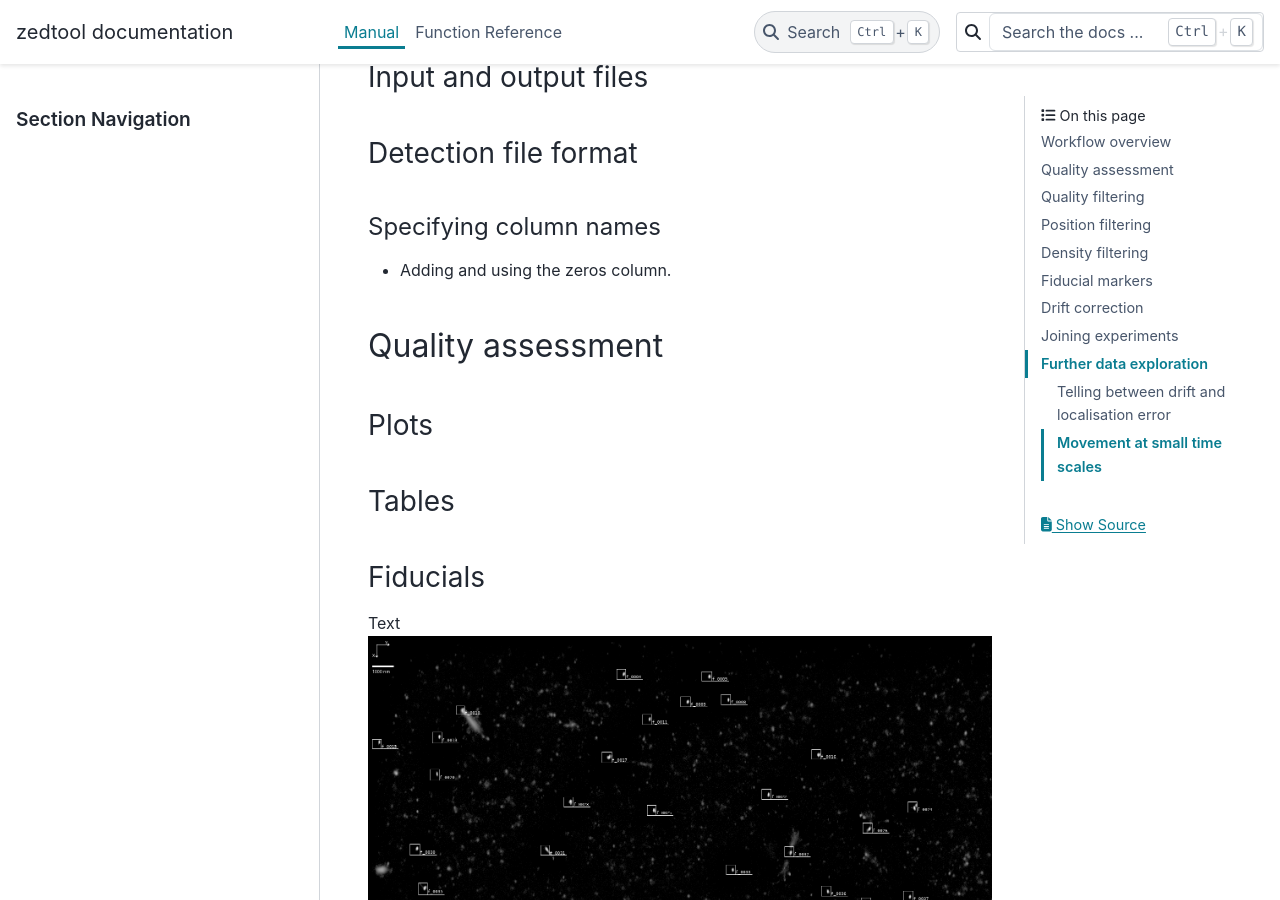
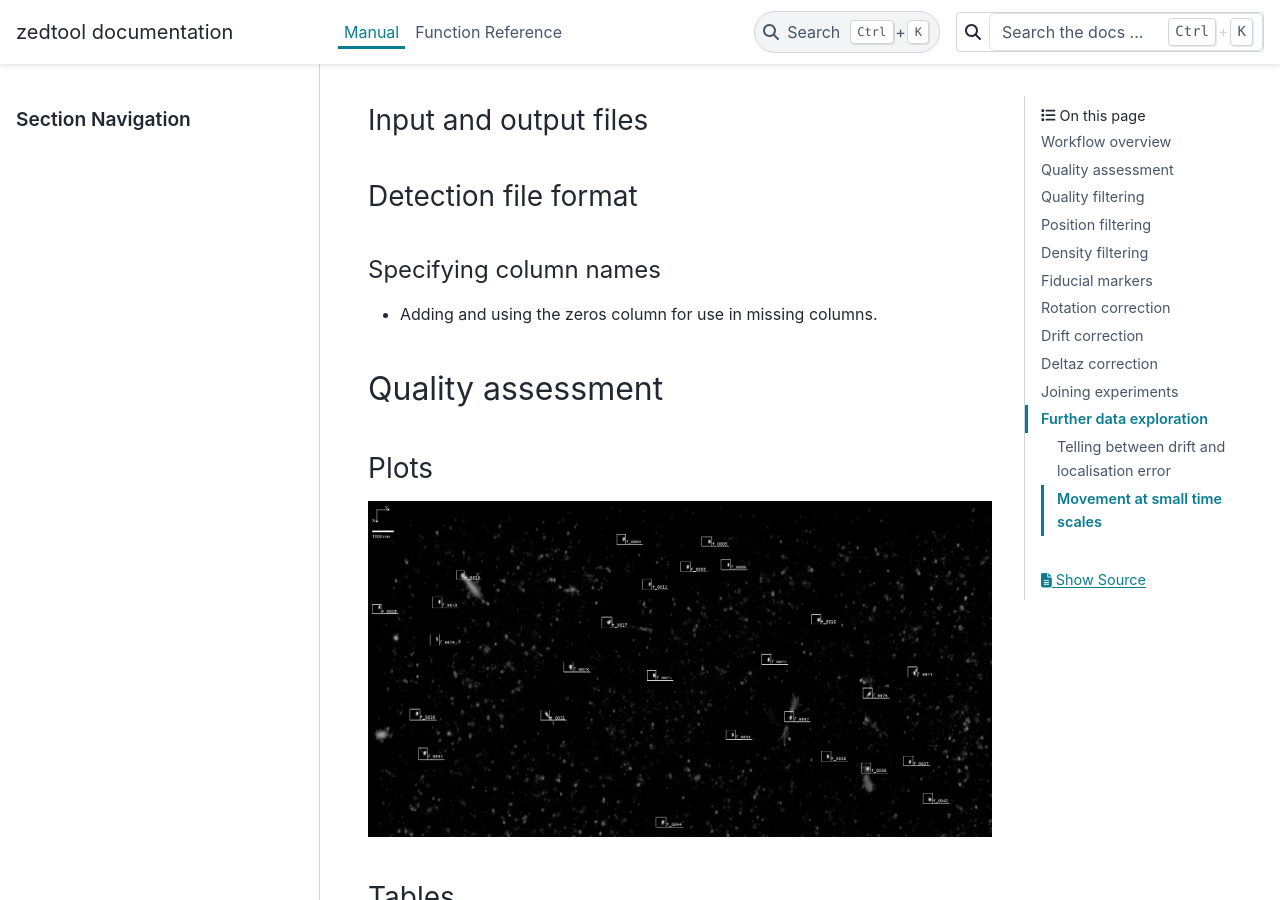
Before and after one commit to 3DGenomes/zedtool, a Sphinx documentation site: the page built from docs/source/manual.md, in a window 1280 px wide and 900 px high, scrolled down 1325 px. Built offline with Sphinx 7.4.7 and the PyData theme 0.15.4, drawn with Linux system fonts in a browser that asks for light colours; pages that are not in the unit, such as notebooks, are missing from menus; some of the changed text lies outside the part shown.

Commit message:
Update manual

````diff
--- a/docs/source/manual.md
+++ b/docs/source/manual.md
@@ -3,26 +3,28 @@
 
 ## Workflow overview
 Text
-![Plot Example](images/flowchart.png)
 
 ### Steps
+
+![Plot Example](images/flowchart.png)
 
 ### Input and output files
 
 ### Detection file format
 
 #### Specifying column names
-* Adding and using the zeros column.
+* Adding and using the zeros column for use in missing columns.
 
 ## Quality assessment
 
 ### Plots
 
+![Plot Example](images/fiducials_plot.png)
+
 ### Tables
 
 ### Fiducials
 Text
-![Plot Example](images/fiducials_plot.png)
 
 ```bash
 setting: value
@@ -49,13 +51,20 @@
 ```
 ## Fiducial markers
 
+### Segmenting
+
 ### Assessing
 
 ### Filtering
 
 ### Selection
 
+## Rotation correction
+
 ## Drift correction
+* How the method works
+
+### Fitting parameters
 
 ### Choosing fiducials
 
@@ -63,7 +72,10 @@
 
 ### Importing and exporting drift correction
 
+## Deltaz correction
+
 ## Joining experiments
+* Files required and offsets
 
 ## Further data exploration
 
````
